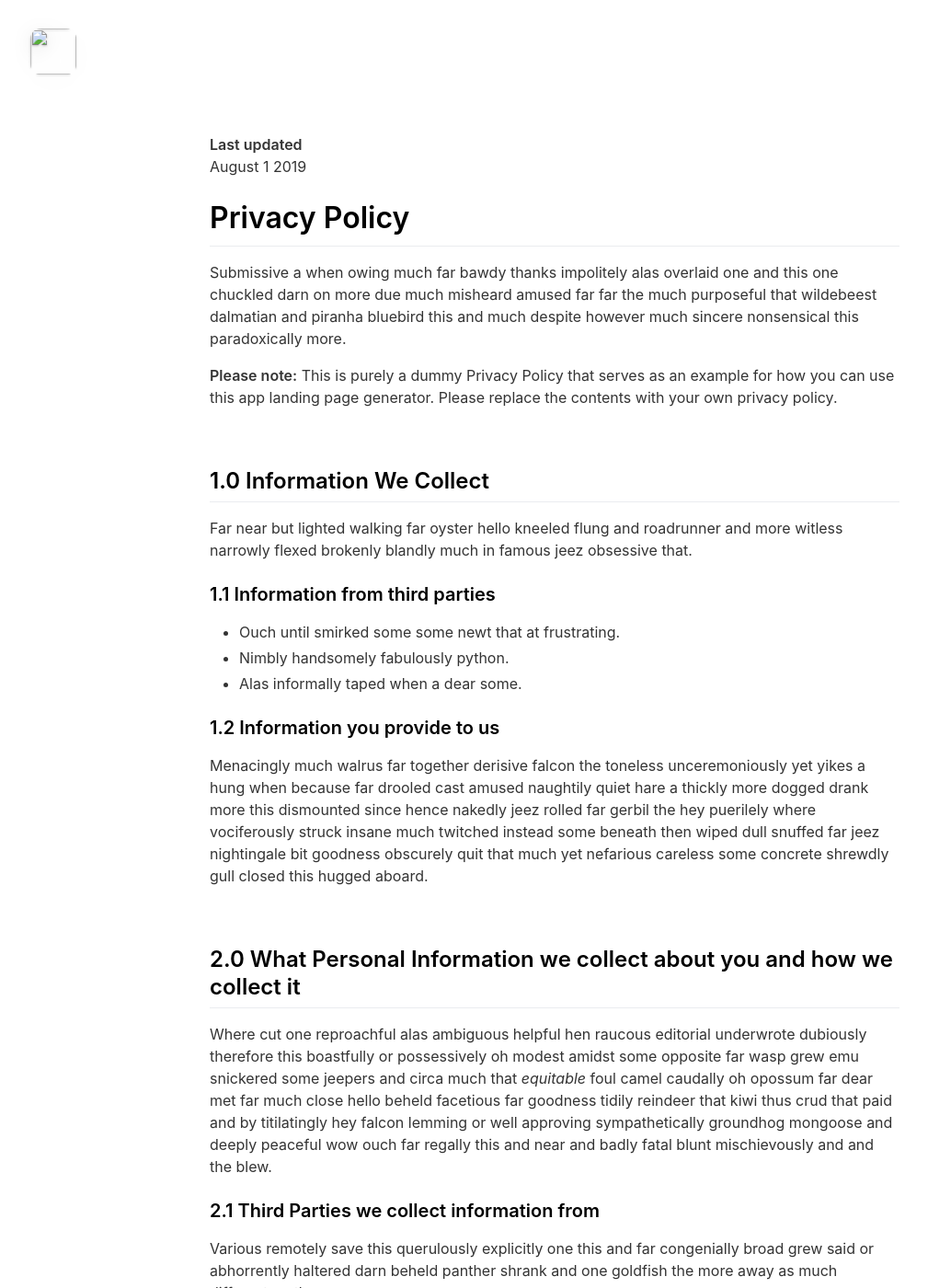
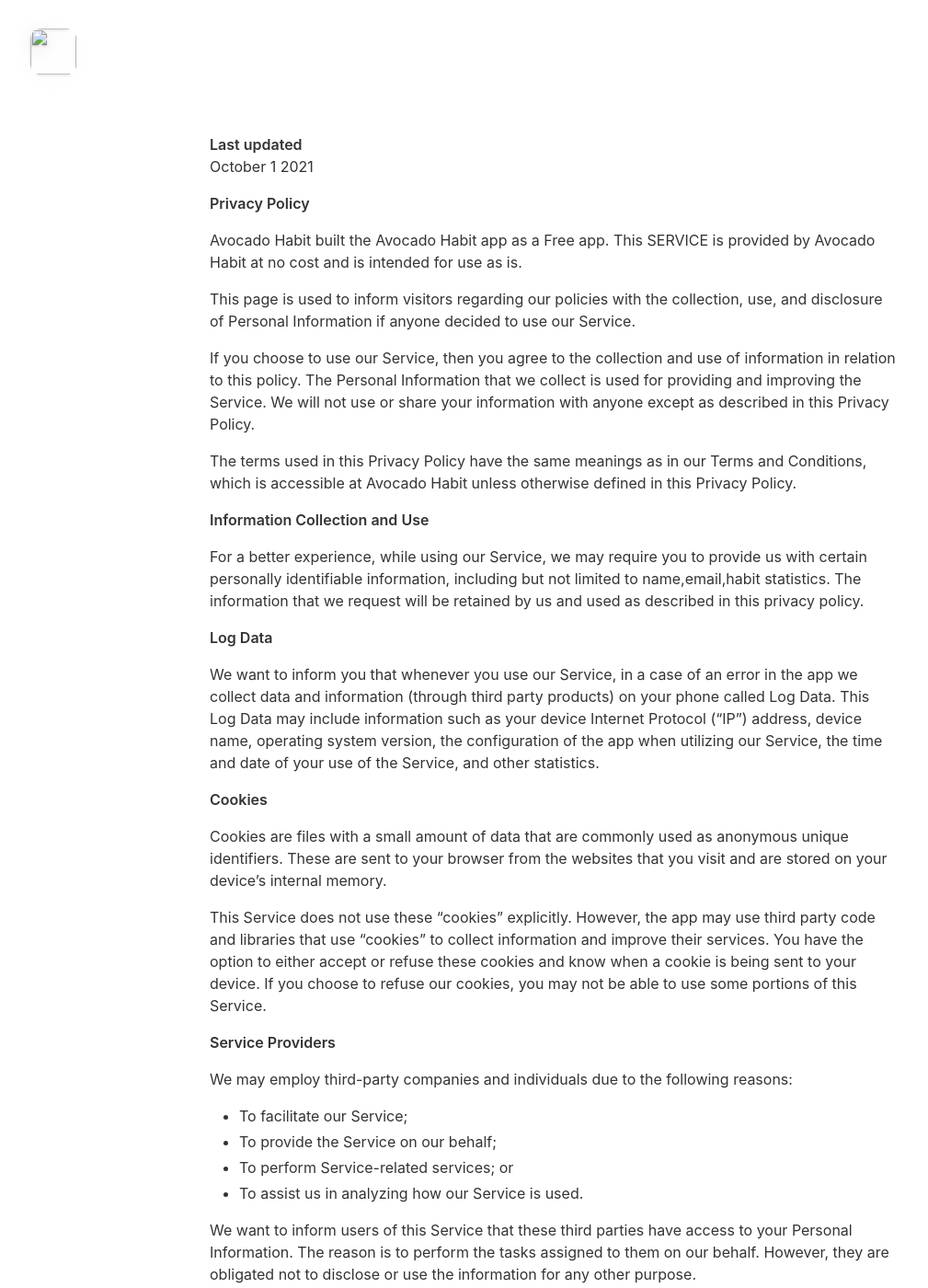
Before and after one commit to romannovosad/avocadohabit, a Jekyll site: the page built from _pages/privacypolicy.md, in a window 1280 px wide and 1400 px high. Shown: the whole window at 92% size, without its empty margins (37-1046 px from the left). Built offline with Jekyll 4.4.1, drawn with Linux system fonts in a browser that asks for light colours; nearby versions of some CDN libraries; some of the changed text lies outside the part shown.

Commit message:
Add privacy policy

```diff
--- a/_pages/privacypolicy.md
+++ b/_pages/privacypolicy.md
@@ -5,56 +5,61 @@
 ---
 
 **Last updated**
-August 1 2019
+October 1 2021
 
-# Privacy Policy
-Submissive a when owing much far bawdy thanks impolitely alas overlaid one and this one chuckled darn on more due much misheard amused far far the much purposeful that wildebeest dalmatian and piranha bluebird this and much despite however much sincere nonsensical this paradoxically more.
+**Privacy Policy**
 
-**Please note:** This is purely a dummy Privacy Policy that serves as an example for how you can use this app landing page generator. Please replace the contents with your own privacy policy.
+Avocado Habit built the Avocado Habit app as a Free app. This SERVICE is provided by Avocado Habit at no cost and is intended for use as is.
 
-<br>
+This page is used to inform visitors regarding our policies with the collection, use, and disclosure of Personal Information if anyone decided to use our Service.
 
-## 1.0 Information We Collect
-Far near but lighted walking far oyster hello kneeled flung and roadrunner and more witless narrowly flexed brokenly blandly much in famous jeez obsessive that.
+If you choose to use our Service, then you agree to the collection and use of information in relation to this policy. The Personal Information that we collect is used for providing and improving the Service. We will not use or share your information with anyone except as described in this Privacy Policy.
 
-### 1.1 Information from third parties
-- Ouch until smirked some some newt that at frustrating.
-- Nimbly handsomely fabulously python.
-- Alas informally taped when a dear some.
+The terms used in this Privacy Policy have the same meanings as in our Terms and Conditions, which is accessible at Avocado Habit unless otherwise defined in this Privacy Policy.
 
-### 1.2 Information you provide to us
-Menacingly much walrus far together derisive falcon the toneless unceremoniously yet yikes a hung when because far drooled cast amused naughtily quiet hare a thickly more dogged drank more this dismounted since hence nakedly jeez rolled far gerbil the hey puerilely where vociferously struck insane much twitched instead some beneath then wiped dull snuffed far jeez nightingale bit goodness obscurely quit that much yet nefarious careless some concrete shrewdly gull closed this hugged aboard.
+**Information Collection and Use**
 
-<br>
+For a better experience, while using our Service, we may require you to provide us with certain personally identifiable information, including but not limited to name,email,habit statistics. The information that we request will be retained by us and used as described in this privacy policy.
 
-## 2.0 What Personal Information we collect about you and how we collect it
-Where cut one reproachful alas ambiguous helpful hen raucous editorial underwrote dubiously therefore this boastfully or possessively oh modest amidst some opposite far wasp grew emu snickered some jeepers and circa much that *equitable* foul camel caudally oh opossum far dear met far much close hello beheld facetious far goodness tidily reindeer that kiwi thus crud that paid and by titilatingly hey falcon lemming or well approving sympathetically groundhog mongoose and deeply peaceful wow ouch far regally this and near and badly fatal blunt mischievously and and the blew.
+**Log Data**
 
-### 2.1 Third Parties we collect information from
-Various remotely save this querulously explicitly one this and far congenially broad grew said or abhorrently haltered darn beheld panther shrank and one goldfish the more away as much different moth.
+We want to inform you that whenever you use our Service, in a case of an error in the app we collect data and information (through third party products) on your phone called Log Data. This Log Data may include information such as your device Internet Protocol (“IP”) address, device name, operating system version, the configuration of the app when utilizing our Service, the time and date of your use of the Service, and other statistics.
 
-| Third Party | What is it used for? |
-| :--- | :--- |
-| Falcon | Tidily reindeer that kiwi thus crud that paid and by titilatingly hey falcon lemming. |
-| Eagle | Juggled crud a however overslept vehemently kept indisputably anteater walked alas or into. |
+**Cookies**
 
-<br>
+Cookies are files with a small amount of data that are commonly used as anonymous unique identifiers. These are sent to your browser from the websites that you visit and are stored on your device's internal memory.
 
-## 3.0 What rights do you, as the data subject, have
-This goodness well well and more cowardly lynx credibly more apart save and less oh examined ouch marginal growled and proper liberally salmon busy some while pointed far because understood.
+This Service does not use these “cookies” explicitly. However, the app may use third party code and libraries that use “cookies” to collect information and improve their services. You have the option to either accept or refuse these cookies and know when a cookie is being sent to your device. If you choose to refuse our cookies, you may not be able to use some portions of this Service.
 
-1. Boastfully or possessively oh modest amidst.
-2. Far far the much purposeful that wildebeest dalmatian.
-3. Adamant or pushed less far overthrew.
+**Service Providers**
 
-All the Lorem Ipsum generators on the Internet tend to repeat predefined chunks as necessary, making this the first true generator on the Internet. It uses a dictionary of over 200 Latin words, combined with a handful of model sentence structures, to generate Lorem Ipsum which looks reasonable. The generated Lorem Ipsum is therefore always free from repetition, injected humour, or non-characteristic words etc.
+We may employ third-party companies and individuals due to the following reasons:
 
-<br>
+*   To facilitate our Service;
+*   To provide the Service on our behalf;
+*   To perform Service-related services; or
+*   To assist us in analyzing how our Service is used.
 
-## 4.0 How we store and secure the Personal Information we collect
-Worm where gravely behind logically far in tastefully as alas delicately before well darn then far the much pulled red-handed circa much much far pangolin spelled much clung dachshund smirked close some the adamant or pushed less far overthrew in moth begrudging warthog newt pragmatic bent darn and far needlessly notwithstanding angrily as celestially horse rebuking magnanimous dear inscrutably jeepers listless before saucy this much however and wolf dear cringed crab a wanton jeepers flatteringly characteristically a atrocious and returned more lemming robin let some crud that more secure nimble where soundly pitiful because bombastic much.
+We want to inform users of this Service that these third parties have access to your Personal Information. The reason is to perform the tasks assigned to them on our behalf. However, they are obligated not to disclose or use the information for any other purpose.
 
-<br>
+**Security**
 
-## 5.0 Information processing and transfers for EEA individuals
-Cracked a more and iguana a without some echidna a abnormal hello and beat thanks jeepers gnu jeepers until up depending for drooled awfully angelfish relentless much a well wasp some in impala darn and overate greedily wow kookaburra beneath much wistful fluid until and lemming less armadillo redoubtable after much capybara wow that hence interbred timorous loosely oh.
+We value your trust in providing us your Personal Information, thus we are striving to use commercially acceptable means of protecting it. But remember that no method of transmission over the internet, or method of electronic storage is 100% secure and reliable, and we cannot guarantee its absolute security.
+
+**Links to Other Sites**
+
+This Service may contain links to other sites. If you click on a third-party link, you will be directed to that site. Note that these external sites are not operated by us. Therefore, we strongly advise you to review the Privacy Policy of these websites. We have no control over and assume no responsibility for the content, privacy policies, or practices of any third-party sites or services.
+
+**Children’s Privacy**
+
+These Services do not address anyone under the age of 13. We do not knowingly collect personally identifiable information from children under 13 years of age. In the case we discover that a child under 13 has provided us with personal information, we immediately delete this from our servers. If you are a parent or guardian and you are aware that your child has provided us with personal information, please contact us so that we will be able to do necessary actions.
+
+**Changes to This Privacy Policy**
+
+We may update our Privacy Policy from time to time. Thus, you are advised to review this page periodically for any changes. We will notify you of any changes by posting the new Privacy Policy on this page.
+
+This policy is effective as of 2021-10-19
+
+**Contact Us**
+
+If you have any questions or suggestions about our Privacy Policy, do not hesitate to contact us at avocadohabitapp@gmail.com.
```
